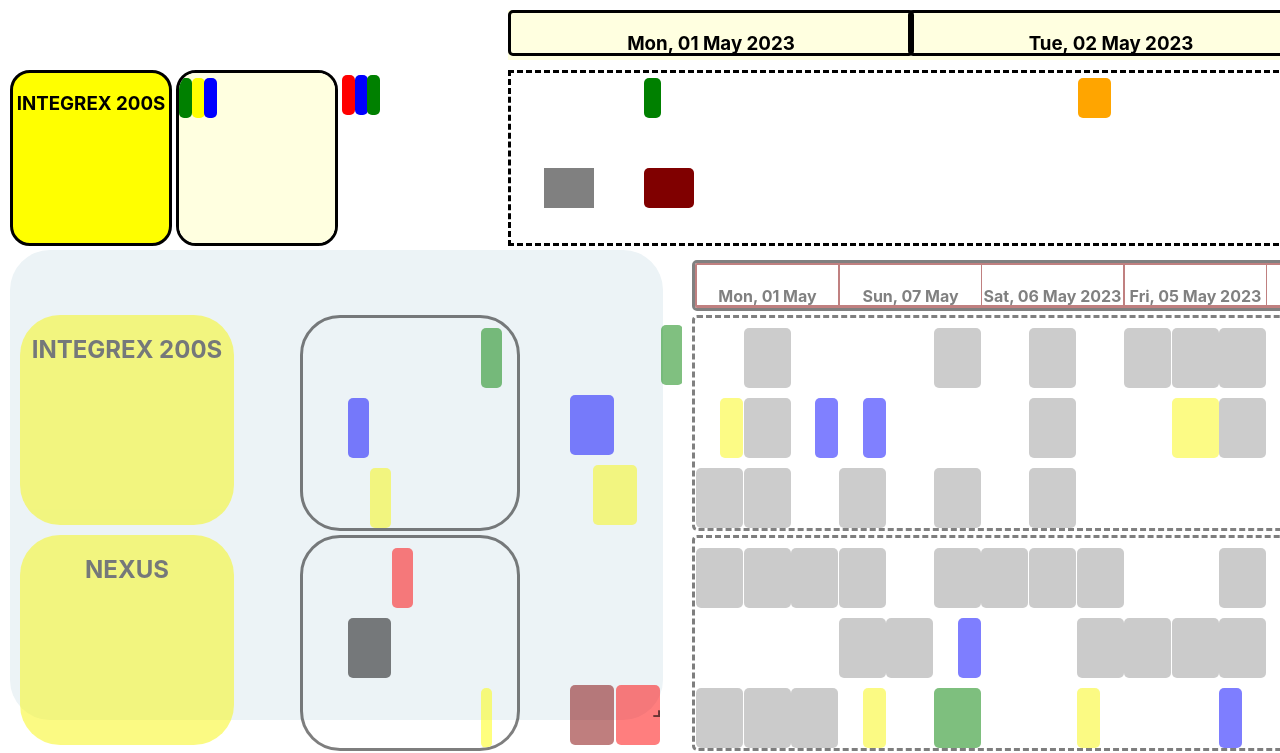
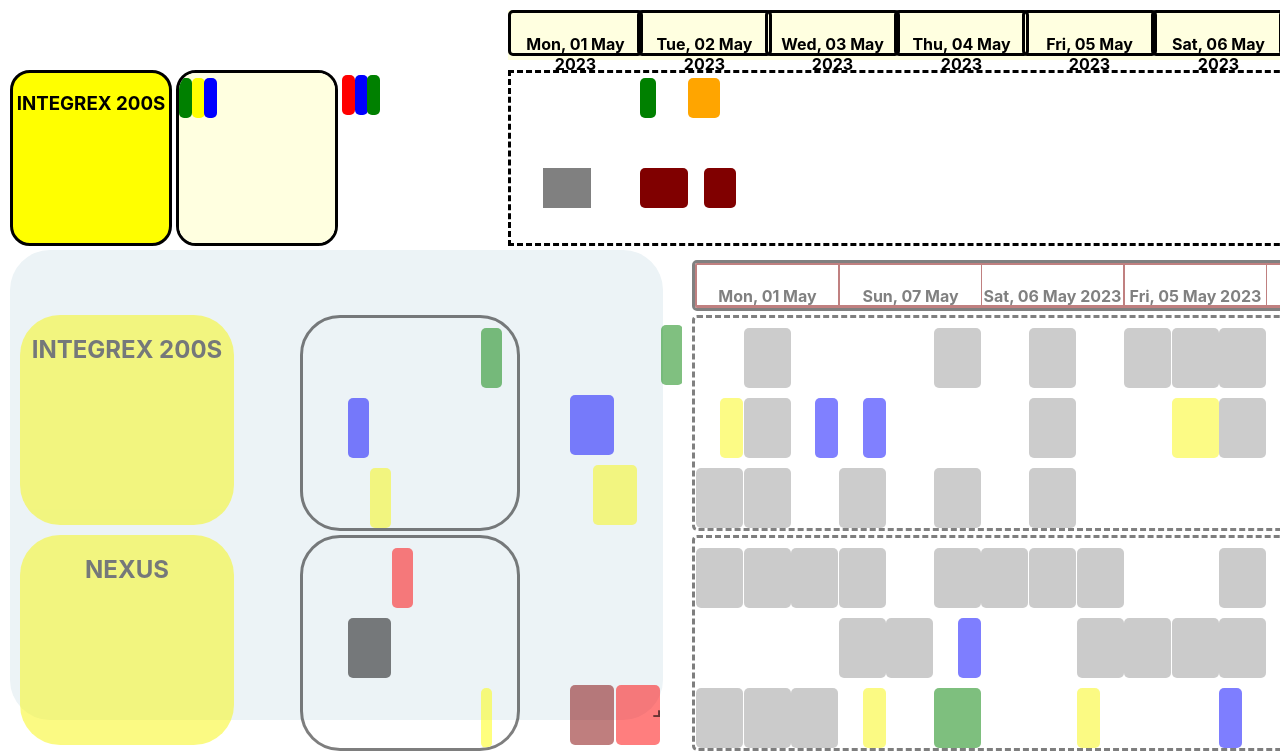
Before and after one commit to horizech/react-grid-layout-test, a React (Create React App) app: page / in a window 1280 px wide. Shown: the top 753 px of the page. Built offline with nearby package versions, Linux system fonts and the light colour scheme.

Commit message:
drag fixed overlay

```diff
--- a/src/data.js
+++ b/src/data.js
@@ -9,11 +9,11 @@
     days: [
         "Mon, 01 May 2023",
         "Tue, 02 May 2023",
-        // "Wed, 03 May 2023",
-        // "Thu, 04 May 2023",
-        // "Fri, 05 May 2023",
-        // "Sat, 06 May 2023",
-        // "Sun, 07 May 2023",
+        "Wed, 03 May 2023",
+        "Thu, 04 May 2023",
+        "Fri, 05 May 2023",
+        "Sat, 06 May 2023",
+        "Sun, 07 May 2023",
     ],
     data: [
         {
@@ -80,7 +80,8 @@
                         hours: 2,
                         date: "Tue, 02 May 2023",
                         time: "10:00",
-                        turn: "0"
+                        turn: "0",
+                        workId: "3"
                     },
                     {
                         id: "3",
@@ -89,7 +90,18 @@
                         hours: 3,
                         date: "Mon, 01 May 2023",
                         time: "8:00",
-                        turn: "2"
+                        turn: "2",
+                        workId: "5"
+                    },
+                    {
+                        id: "4",
+                        type: "maroon",
+                        tooltip: "C",
+                        hours: 2,
+                        date: "Mon, 01 May 2023",
+                        time: "12:00",
+                        turn: "2",
+                        workId: "5"
                     },
 
                 ],
--- a/src/pages/GridChart.js
+++ b/src/pages/GridChart.js
@@ -15,6 +15,8 @@
     const [element, setElement] = useState(null);
     const [blockId, setBlockId] = useState(null);
     const [isStart, setStart] = useState(true);
+    const [dragItem, setDragItem] = useState(null);
+    const [blockColor, setBlockColor] = useState(null);
     // const [layout, setLayout] = useState([
     //     {}
     // ]);
@@ -106,8 +108,8 @@
     const addNewElement = (newGrid, newElement, targetId, sourceId, isDelete) => {
 
         let category = targetId.split(',')[1];
-
         if (targetId != sourceId) {
+            // newElement.type = blockColor;
             console.log('checkpointz')
             newGrid.data.forEach((grid, i) => {
                 if (targetId.split(',')[0] == grid.machine) {
@@ -124,6 +126,7 @@
                         elementAxis = getEmptySpace(grid[category].blocks, 48);
                         elementAxis.sort(function (a, b) { return a.y - b.y })
                         console.log(newElement);
+
                         const { updatedElement, isDeleteElement } = updateAxisOfNewElement(newElement, elementAxis, isDelete);
                         // console.log(elementAxis);
                         // isDeleteElement = isDelete
@@ -132,12 +135,24 @@
                         newElement = updatedElement
                         if (isDeleteElement == true) {
                             updatedElement["id"] = (newGrid.data[i][category].blocks.length > 0 ? parseInt(newGrid.data[i][category].blocks.reduce((a, b) => parseInt(a.id) < parseInt(b.id) ? b : a).id) : 0) + 1
+
+
                             newGrid.data[i][category].blocks.push(updatedElement);
                         }
                     }
                 }
             });
         }
+        else newGrid.data.forEach((grid, i) => {
+            if (sourceId.split(',')[0] == grid.machine) {
+                newGrid.data[i][sourceId.split(',')[1]].blocks.forEach((block, k) => {
+                    if (block.id == newElement.id) {
+                        newGrid.data[i][sourceId.split(',')[1]].blocks[k].type = blockColor
+                    }
+                });
+            }
+        })
+
         return ({ newGrid, isDelete })
     }
 
@@ -161,7 +176,15 @@
                     }
                 }
             });
-        }
+        } else newGrid.data.forEach((grid, i) => {
+            if (sourceId.split(',')[0] == grid.machine) {
+                newGrid.data[i][category].blocks.forEach((block, k) => {
+                    if (block.id == elementToBeDeleted.id) {
+                        newGrid.data[i][category].blocks[k].type = blockColor
+                    }
+                });
+            }
+        })
         return newGrid;
     }
     const autoFill = () => {
@@ -190,12 +213,14 @@
         setGrids(newGrid);
     }
 
-    const dragStartHandle = (sourceElement, id, e) => {
+    const dragStartHandle = (sourceElement, id, i) => {
         // console.log(e);
         // console.log(blockId);
+        sourceElement['i'] = i;
         setBlockId(blockId)
         setSourceGridId(id);
         setElement(sourceElement);
+        onItemDragStart(sourceElement, id);
         // setDraggable(true);
 
     }
@@ -203,17 +228,30 @@
     // console.log(draggable);
     const onDropHandle = (layout, layoutItem, id, e) => {
         e.preventDefault();
-
         setTargetGridId(id);
         console.log(layoutItem);
         // console.log(layout);
         // setLayout(layout);
+        console.log(id);
+        const category = id.split(',')[1];
         let newGridData = gridData;
         const newElement = JSON.parse(JSON.stringify(element));
+        newElement.type = blockColor;
         let elementToBeDeleted = element;
         let sourceId = sourceGridId;
+
         if (sourceId.includes('days')) {
             alert("This element is not draggable!");
+        } else if (id.split(',')[1] == 'leftovers') {
+            newGridData.data.forEach((grid, i) => {
+                if (sourceId.split(',')[0] == grid.machine) {
+                    newGridData.data[i][sourceId.split(',')[1]].blocks.forEach((block, k) => {
+                        if (block.id == newElement.id) {
+                            newGridData.data[i][sourceId.split(',')[1]].blocks[k].type = blockColor
+                        }
+                    });
+                }
+            })
         } else {
             // setGrids();
             let isDeleteElement = true
@@ -222,15 +260,17 @@
             newGridData = newGrid;
             isDeleteElement = isDelete
             newGridData = deleteElement(newGridData, id, sourceId, elementToBeDeleted, isDeleteElement);
-            setGridData(newGridData);
-            setDraggable(false);
             // console.log(id);
         }
+        setDraggable(false);
+        setGridData(newGridData);
+
     }
 
     const onInternalDrag = (griditem, id) => {
-        // console.log(griditem);
+        console.log(griditem);
         let newGrid = gridData
+        console.log(blockColor);
         if (griditem?.static === true) {
             alert("This element is not draggable!");
         } else {
@@ -245,6 +285,8 @@
                             index = k
                             newGrid.data[i][category].blocks[k].time = `${griditem.x}:00`;
                             newGrid.data[i][category].blocks[k].turn = griditem.y;
+                            newGrid.data[i][category].blocks[k].type = blockColor;
+
                             console.log(block);
                         }
                     })
@@ -264,7 +306,7 @@
             // console.log(newDate);
             if (date == day) {
                 // console.log(i)
-                x = i * 24;
+                x = i;
             }
         });
         x = x + parseInt(time.split(":")[0])
@@ -275,8 +317,8 @@
         let x = 0;
         let layout = days.map((day, blockIndex) => {
 
-            let dimension = { i: `days${blockIndex}`, x: x, y: 0, w: 24, h: 1, static: false }
-            x = x + 24;
+            let dimension = { i: `days${blockIndex}`, x: x, y: 0, w: 8, h: 1, static: false }
+            x = x + 8;
             return dimension
         })
         return (
@@ -286,16 +328,16 @@
                 data-grid={{
                     "x": 3,
                     "y": 0,
-                    "w": 5,
+                    "w": 5.6,
                     "h": 1,
                     "static": true
                 }}>
                 <GridLayout
                     className="layout"
                     layout={layout}
-                    cols={48}
+                    cols={56}
                     rowHeight={40}
-                    width={800}
+                    width={900}
                     compactType={""}
                     isDraggable={!draggable}
                     isBounded={true}
@@ -317,12 +359,13 @@
                             return (
                                 <div
                                     key={`days${blockIndex}`}
+
                                     // draggable={draggable}
                                     // onDragStop={e => dragStopHandle(elementGrid, subGrid.id)}
                                     onDragStart={e => dragStartHandle(day, `days${blockIndex}`)}
-                                    style={{ backgroundColor: "LightMaroon", padding: '0px', border: "solid", borderRadius: "5px" }}
+                                    style={{ textAlign: 'center', backgroundColor: "LightMaroon", padding: '0px', border: "solid", borderRadius: "5px" }}
                                 >
-                                    <h3>{day}</h3>
+                                    <span ><h4 >{day}</h4></span>
                                 </div>
                             )
                         })
@@ -386,14 +429,19 @@
                 >
                     {
                         data.backlog.blocks.map((block, blockIndex) => {
+                            let width = (draggable ? block.hours : 1) * (200 / 16);
                             return (
                                 <div
                                     key={`${data.machine},backlog,${block.id}`}
                                     draggable={draggable}
                                     // onDragStop={e => dragStopHandle(elementGrid, subGrid.id)}
-                                    onDragStart={e => dragStartHandle(block, `${data.machine},backlog`)}
+                                    onDragStart={e => dragStartHandle(block, `${data.machine},backlog`, `${data.machine},backlog,${block.id}`)}
                                     style={{ backgroundColor: block.type, padding: '0px', borderRadius: "5px" }}
-                                >
+                                >{
+                                        showOverlay && (dragItem.i == `${data.machine},backlog,${block.id}` || dragItem.id == block.id) && (
+                                            <BlockOverlay overlayWidth={width} color={blockColor} />
+                                        )
+                                    }
                                 </div>
                             )
                         })
@@ -444,28 +492,33 @@
                     isResizable={false}
                     preventCollision={true}
                     margin={[0, 5]}
-                    isDroppable={false}
+                    isDroppable={true}
                     style={{ height: "220px", transitionProperty: "none" }}
                     useCSSTransforms={true}
                     transformScale={1}
                     measureBeforeMount={true}
                     onDragStop={(layout, oldItem, newItem,
-                        placeholder, e, element) => onInternalDrag(newItem, `${data.machine}leftovers`)}
-                    // onDrop={(layout, layoutItem, e) => onDropHandle(layout, layoutItem, `${data.machine}leftovers`, e)}
+                        placeholder, e, element) => onInternalDrag(newItem, `${data.machine},leftovers`)}
+                    onDrop={(layout, layoutItem, e) => onDropHandle(layout, layoutItem, `${data.machine},leftovers`, e)}
                     // onDropDragOver={e => setId(subGrid.id)}
                     onDragStart={(layout, oldItem, newItem,
                         placeholder, e, element) => onItemDragStart(newItem, `${data.machine},leftovers`)}
                 >
                     {
                         data.leftovers.blocks.map((block, blockIndex) => {
+                            let width = (draggable ? block.hours : 1) * (200 / 16);
                             return (
                                 <div
                                     key={`${data.machine},leftovers,${block.id}`}
                                     draggable={draggable}
                                     // onDragStop={e => dragStopHandle(elementGrid, subGrid.id)}
-                                    onDragStart={e => dragStartHandle(block, `${data.machine},leftovers`)}
+                                    onDragStart={e => dragStartHandle(block, `${data.machine},leftovers`, `${data.machine},leftovers,${block.id}`)}
                                     style={{ backgroundColor: block.type, padding: '0px', borderRadius: "5px" }}
-                                >
+                                >{
+                                        showOverlay && dragItem.i == `${data.machine},leftovers,${block.id}` && (
+                                            <BlockOverlay overlayWidth={width} color={blockColor} />
+                                        )
+                                    }
                                 </div>
                             )
                         })
@@ -476,8 +529,10 @@
         // })
     }
     const onItemDragStart = (griditem, id, data) => {
-        console.log(element);
+        console.log(id);
         let newGrid = gridData
+        setDragItem(griditem);
+
         if (griditem?.static === true) {
             alert("This element is not draggable!");
         } else {
@@ -492,7 +547,8 @@
                             index = k
                             // newGrid.data[i][category].blocks[k].time = `${griditem.x}:00`;
                             // newGrid.data[i][category].blocks[k].turn = griditem.y;
-                            // newGrid.data[i][category].blocks[k].hours = (griditem.w)*5;
+                            setBlockColor(newGrid.data[i][category].blocks[k].type);
+                            newGrid.data[i][category].blocks[k].type = "lightyellow";
                             // console.log(newGrid.data[i][category].blocks[k]);
                             setShowOverlay(true);
                             setOverlayWidth((newGrid.data[i][category].blocks[k].hours * 17) + 'px');
@@ -531,7 +587,7 @@
                 data-grid={{
                     "x": 3,
                     "y": 1,
-                    "w": 5,
+                    "w": 5.6,
                     "h": 3,
                     "static": true
                 }}
@@ -541,9 +597,9 @@
                 <GridLayout
                     className="layout"
                     layout={layout}
-                    cols={48}
+                    cols={56}
                     rowHeight={40}
-                    width={800}
+                    width={900}
                     compactType={""}
                     isDraggable={!draggable}
                     isBounded={true}
@@ -565,9 +621,9 @@
                 // onDropDragOver={e => setId(subGrid.id)}
                 >
                     {
-
                         [
                             ...data.work.blocks.map((block, blockIndex) => {
+                                let width = block.hours * 16.6666667;
                                 return (
                                     <div
                                         key={`${data.machine},work,${block.id}`}
@@ -577,8 +633,12 @@
                                         // onMouseOver={}
                                         // onDragStop={e => dragStopHandle(elementGrid, subGrid.id)}
                                         onDragStart={e => dragStartHandle(block, `${data.machine},work`, `${data.machine},work,${block.id}`)}
-                                        style={{ backgroundColor: block.type, padding: '0px', borderRadius: "5px" }}
-                                    >
+                                        style={{ backgroundColor: block.type, padding: '0px', borderRadius: "5px", zIndex: '4' }}
+                                    >{
+                                            showOverlay && dragItem.i == `${data.machine},work,${block.id}` && (
+                                                <BlockOverlay overlayWidth={width} color={blockColor} />
+                                            )
+                                        }
                                     </div>
                                 )
                             }),
@@ -587,7 +647,6 @@
                                     <div
                                         key={`${data.machine},unavailable,${block.id}`}
                                         style={{ backgroundColor: block.type, padding: '0px' }}
-
                                     >
                                     </div>
                                 )
@@ -601,11 +660,7 @@
     }
     return (
         <Fragment>
-            {
-                showOverlay && (
-                    <BlockOverlay overlayWidth={overlayWidth}/>
-                )
-            }
+
             <GridLayout
                 className={"layout"}
                 layout={layout1}
```
Also changed, not shown: src/pages/BlockOverlay.js (+6 -6 lines).
